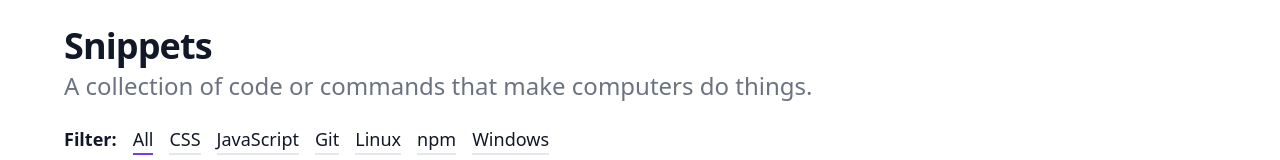
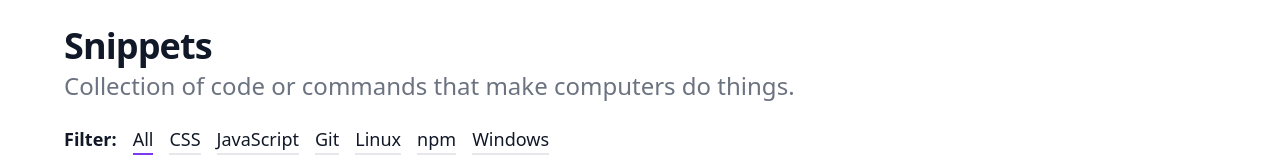
Before and after one commit to apaunchev/paunchev.com, a Next.js app: page /snippets in a window 1280 px wide. Shown: the part 158-318 px from the top of the page. Built offline with nearby package versions, Linux system fonts and the light colour scheme.

Commit message:
Update descriptions

```diff
--- a/pages/library.js
+++ b/pages/library.js
@@ -10,7 +10,7 @@ import PageGrid from '@/components/PageGrid';
 export const pageInfo = {
   title: 'Library',
   description:
-    'A digital library linking to my favourite content around the web.',
+    'Digital library linking to my favourite content around the web.',
 };
 
 const contentTypesMap = {
--- a/pages/snippets/index.js
+++ b/pages/snippets/index.js
@@ -9,8 +9,7 @@ import PageGrid from '@/components/PageGrid';
 
 const pageInfo = {
   title: 'Snippets',
-  description:
-    'A collection of code or commands that make computers do things.',
+  description: 'Collection of code or commands that make computers do things.',
 };
 
 const snippetTypesMap = {
```
